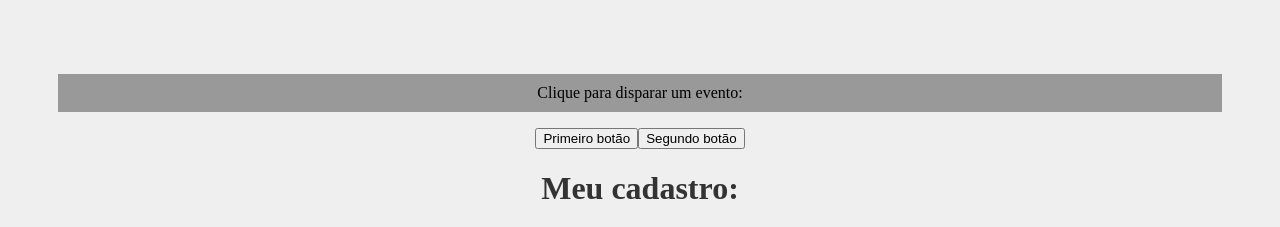
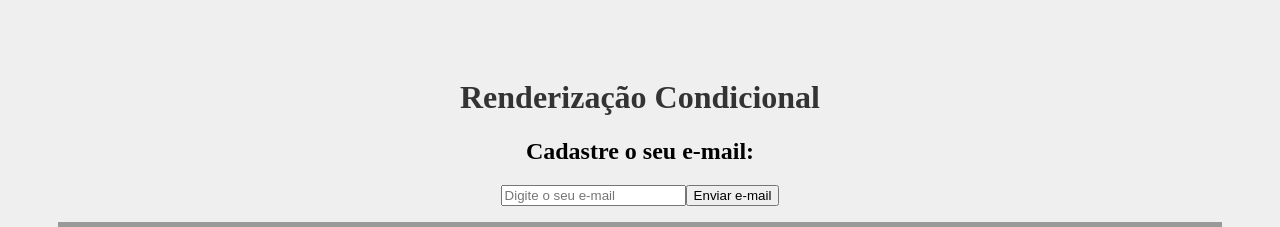
Before and after one commit to vine96/concepts-react, a React (Create React App) app: page / in a window 1280 px wide. Shown: the top 227 px of the page. Built offline with nearby package versions, Linux system fonts and the light colour scheme.

Commit message:
Renderização condicional

```diff
--- a/src/App.js
+++ b/src/App.js
@@ -6,6 +6,7 @@
 import List from './components/List';
 import Event from './components/Event';
 import Form from './components/Form';
+import Conditional from './components/Conditional';
 
 function App() {
 
@@ -23,6 +24,8 @@
 
   return (
     <div className="App">
+      <h1>Renderização Condicional</h1>
+      <Conditional/>
       <Event/>
       <Form/>
       <h1>Olá React!</h1>
--- /dev/null
+++ b/src/components/Conditional.js
@@ -0,0 +1,43 @@
+import { useState } from "react"
+
+function Conditional(){
+
+    const [email, setEmail] = useState()
+    const [userEmail, setUserEmail] = useState()
+    const [placeholder, setPlaceholder] = useState('Digite o seu e-mail')
+
+    function sendEmail(e){
+        e.preventDefault()
+        setUserEmail(email)
+    }
+
+    function cleanEmail(e){
+        e.preventDefault()
+        setUserEmail('')
+        setPlaceholder('')
+        setEmail('')
+    }
+
+    return(
+        <>
+            <h2>Cadastre o seu e-mail:</h2>
+            <form>
+                <input
+                    type="email"
+                    onChange={(e) => setEmail(e.target.value)}
+                    placeholder={placeholder}
+                    value={email}
+                />
+                <button type="submit" onClick={sendEmail}>Enviar e-mail</button>
+                {userEmail && (
+                    <div>
+                        <p>O email do usuário é: {userEmail}</p>
+                        <button onClick={cleanEmail}>Limpar email</button>
+                    </div>
+                )}
+            </form>
+        </>
+    )
+}
+
+export default Conditional
```
